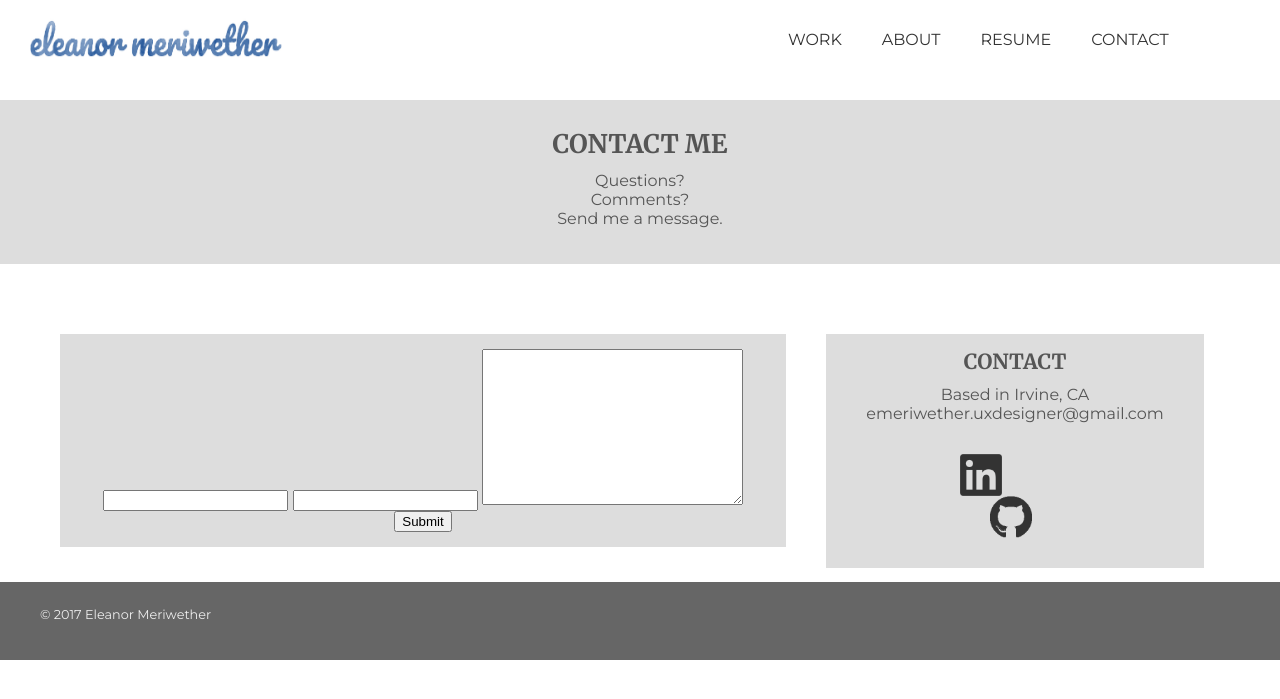
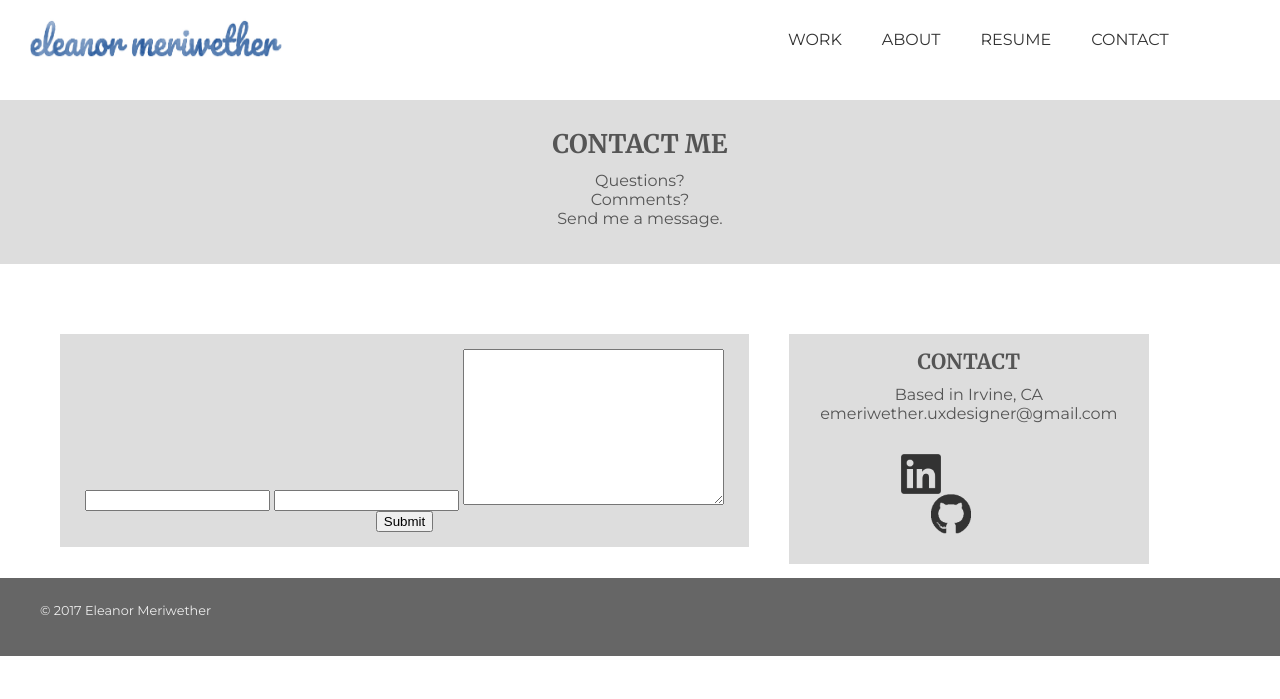
Before and after one commit to emeriwether/emeriwether.github.io, a Jekyll site: the page built from contact.html, in a window 1280 px wide. Shown: the top 699 px of the page. Built offline with Jekyll 4.4.1, drawn with Linux system fonts in a browser that asks for light colours; nearby versions of some CDN libraries.

Commit message:
adjsut spacing for SM in contact info

```diff
--- a/css/styles.css
+++ b/css/styles.css
@@ -143,8 +143,8 @@
 section.contactInfo div { background-color: #ddd; width: 30%; float: left; padding: 15px 15px; }
 section.contactInfo div:nth-child(1) { width: 60%; }
 section.contactInfo div:nth-child(2) { margin-left: 40px; }
-section.contactInfo div div { margin-left: 30%; }
-section.contactInfo div div img { width: 40%; float: left;}
+section.contactInfo div div { margin-left: 25%; }
+section.contactInfo div div img { width: 40px; height: 40px; float: left;}
 section.contactInfo div div img:nth-child(2) { padding-left: 30px; }
 
 /*
```
